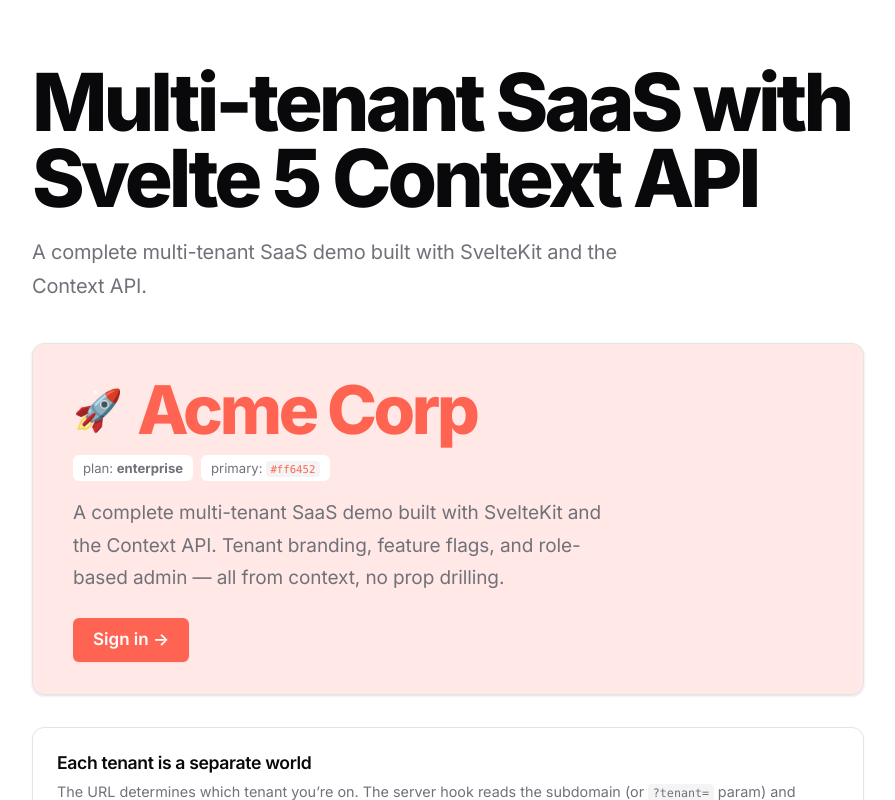
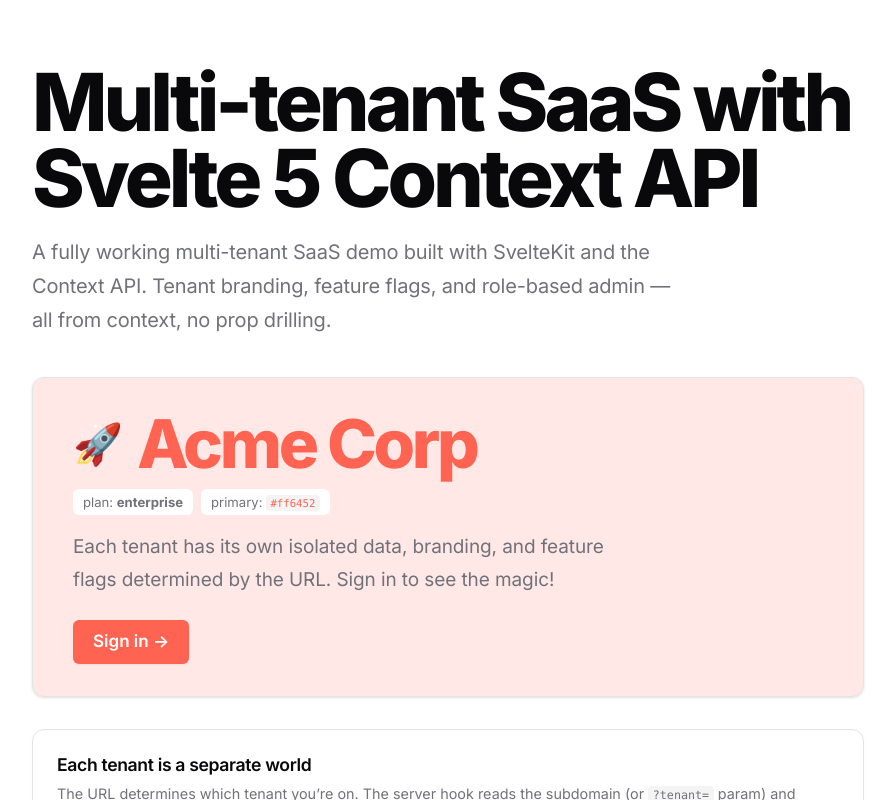
Before and after one commit to StanSkrivanek/thc-multitenant-saas, a SvelteKit app: page / in a window 1280 px wide. Shown: the top 800 px of the page, without its empty margins (192-1087 px from the left). Built offline with nearby package versions, Linux system fonts and the light colour scheme.

Commit message:
feat: update hero section with enhanced descriptions for clarity and engagement

```diff
--- a/src/routes/+page.svelte
+++ b/src/routes/+page.svelte
@@ -64,7 +64,10 @@
 
 	<section class="lead-hero">
 		<h1>Multi-tenant SaaS with Svelte 5 Context API</h1>
-		<p>A complete multi-tenant SaaS demo built with SvelteKit and the Context API.</p>
+		<p>
+			A fully working multi-tenant SaaS demo built with SvelteKit and the Context API. Tenant
+			branding, feature flags, and role-based admin — all from context, no prop drilling.
+		</p>
 	</section>
 	<section
 		class="hero"
@@ -85,8 +88,8 @@
 			</div>
 		{/if}
 		<p class="hero-desc">
-			A complete multi-tenant SaaS demo built with SvelteKit and the Context API. Tenant branding,
-			feature flags, and role-based admin — all from context, no prop drilling.
+			Each tenant has its own isolated data, branding, and feature flags determined by the URL. Sign
+			in to see the magic!
 		</p>
 		<a href={loginUrl} class="btn-primary" style:background={primaryColor}>Sign in →</a>
 	</section>
```
